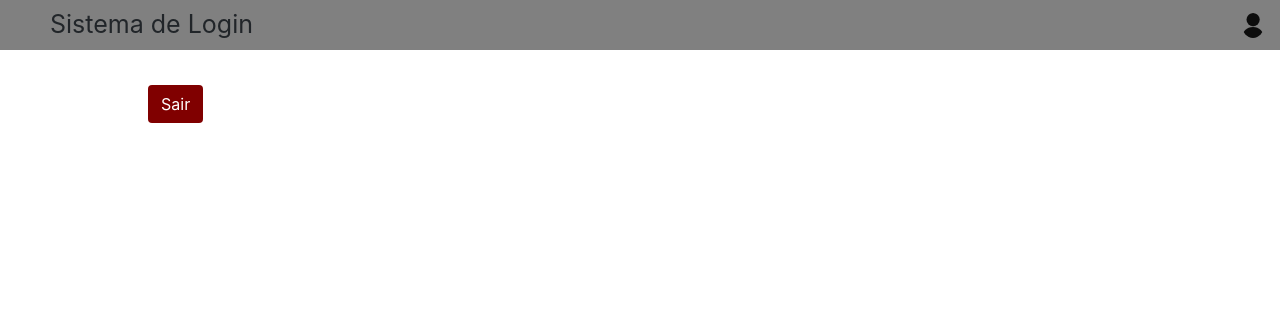
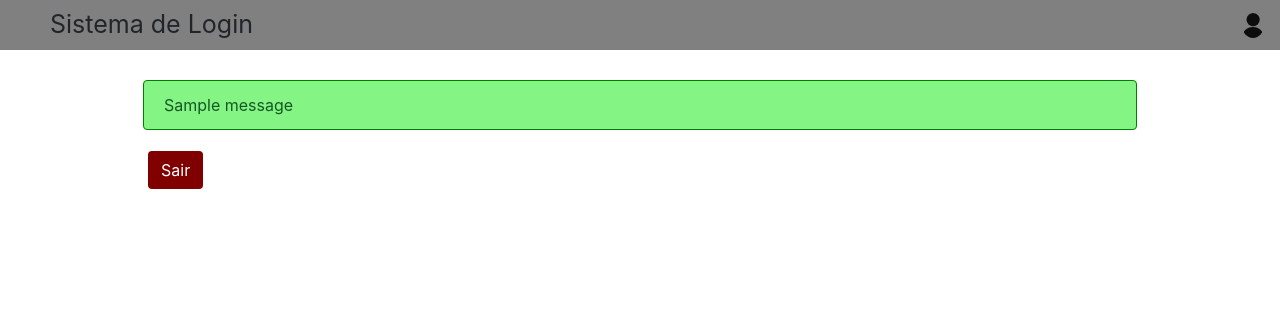
Before and after one commit to vitorlobof/login, a Django app: template plataform/templates/home.html in a window 1280 px wide. Shown: the top 310 px of the page. Run offline with Django 4.2, Linux system fonts and the light colour scheme; the template is opened without the code that fills it, so the values that code supplies are empty; tables that the repository leaves empty hold one stand-in row (values such as "Sample post"); one stand-in notice (Sample message) is shown.

Commit message:
Added messages for register and login.

```diff
--- a/plataform/templates/home.html
+++ b/plataform/templates/home.html
@@ -5,6 +5,14 @@
 {% block 'body' %}
 
 <div class="container">
+    {% if messages %}
+    {% for message in messages %}
+    <div class="{{message.tags}}" role="alert">
+        {{message}}
+    </div>
+    {% endfor %}
+    {% endif %}
+
     <a class='btn btn-danger' href="{% url 'logout' %}">Sair</a>
 </div>
 
--- a/users/views.py
+++ b/users/views.py
@@ -36,6 +36,7 @@ def validation(request):
         name=name, email=email, password=password)
 
     request.session['user_id'] = user.id
+    messages.add_message(request, constants.SUCCESS, 'Cadastro realizado com sucesso.')
     return redirect('home')
 
 def login(request):
@@ -60,6 +61,7 @@ def login_validation(request):
         return redirect('login')
 
     request.session['user_id'] = user.id
+    messages.add_message(request, constants.SUCCESS, 'Você está na plataforma.')
     return redirect('home')
 
 def logout(request):
```
